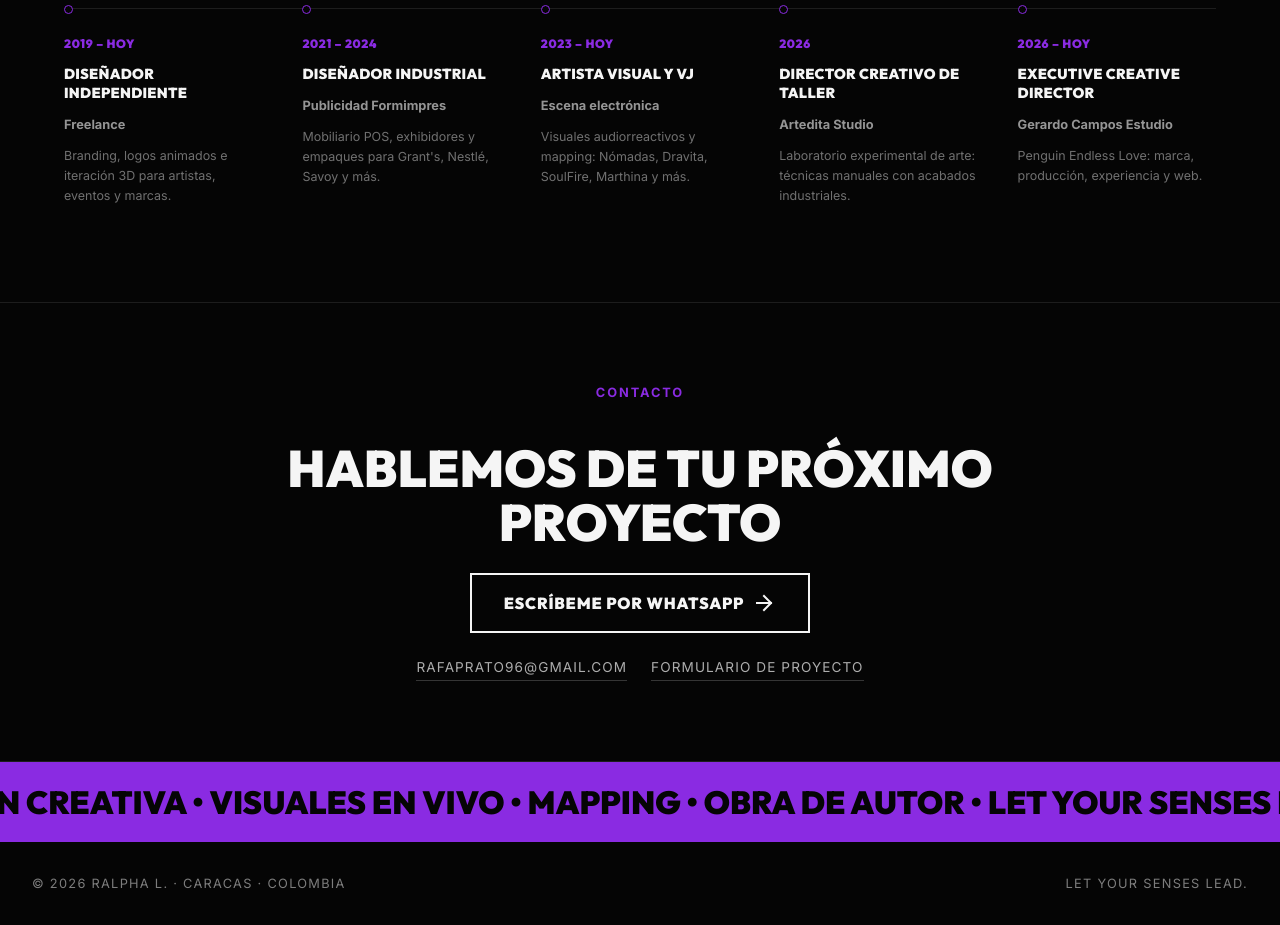
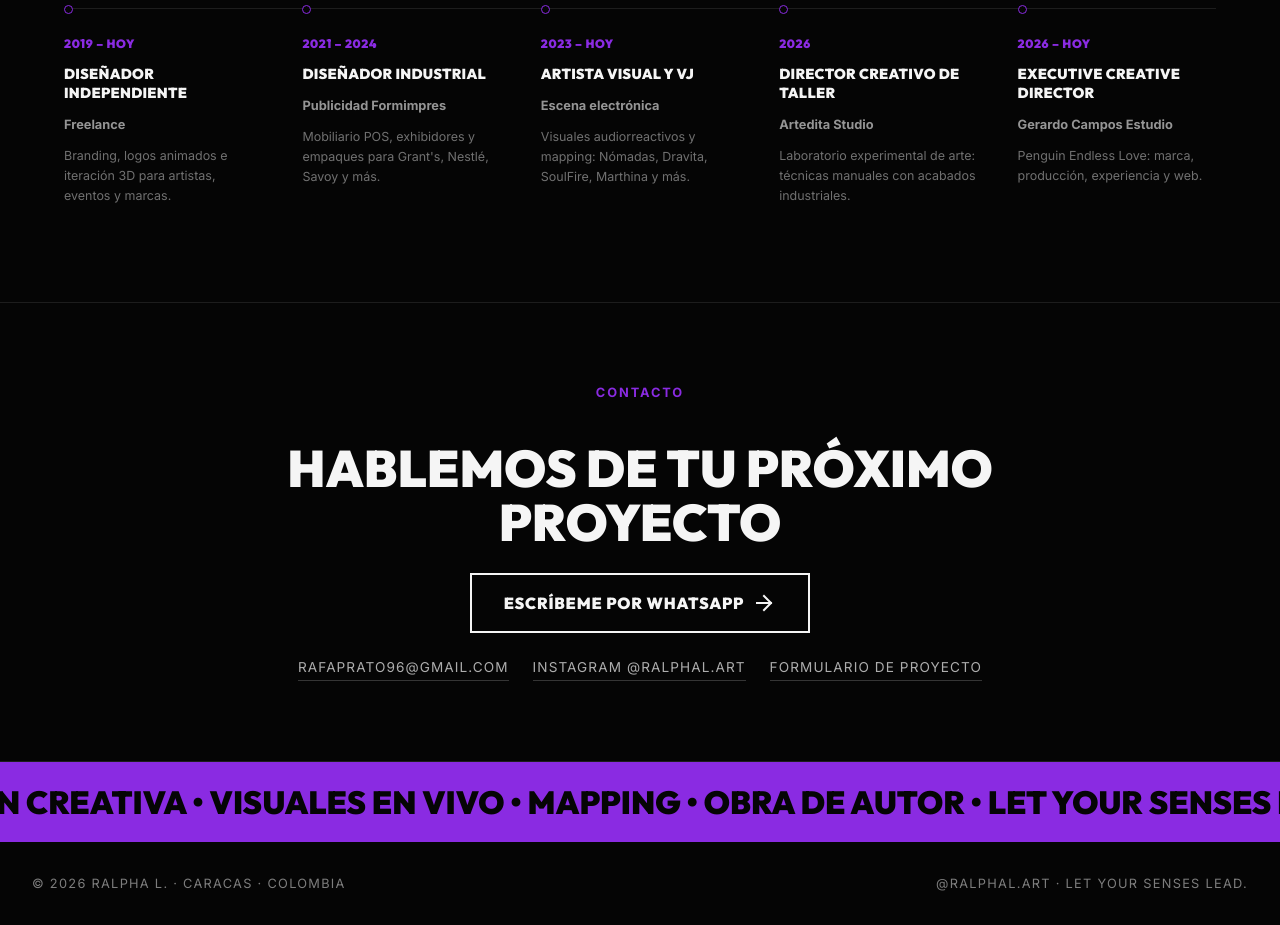
Before and after one commit to RalphaL96/ralphal, a plain HTML site: page about.html in a window 1280 px wide. Shown: the part 1274-2199 px from the top of the page. Drawn offline with Linux system fonts and the light colour scheme.

Commit message:
Agrega Instagram @ralphal.art en contacto, menú y footer
Co-Authored-By: Claude Opus 5.5 <noreply@anthropic.com>
Claude-Session: https://claude.ai/code/session_014kfW9ZPDhbF5qJeoSKCzyf

```diff
--- a/about.html
+++ b/about.html
@@ -31,6 +31,7 @@
                 <div class="contact-popup">
                     <p><a href="mailto:rafaprato96@gmail.com">rafaprato96@gmail.com</a></p>
                     <p><a href="https://wa.me/584126357367" target="_blank" rel="noopener">WhatsApp +58 412 635 7367</a></p>
+                    <p><a href="https://www.instagram.com/ralphal.art/" target="_blank" rel="noopener">Instagram @ralphal.art</a></p>
                 </div>
             </div>
         </div>
@@ -75,6 +76,7 @@
         <a class="brutalist-btn" href="https://wa.me/584126357367" target="_blank" rel="noopener">Escríbeme por WhatsApp <svg width="24" height="24" viewBox="0 0 24 24" fill="none" class="arrow-icon"><path d="M5 12H19M19 12L12 5M19 12L12 19" stroke="currentColor" stroke-width="2" stroke-linecap="square"/></svg></a>
         <div class="contact-links">
             <a href="mailto:rafaprato96@gmail.com">rafaprato96@gmail.com</a>
+            <a href="https://www.instagram.com/ralphal.art/" target="_blank" rel="noopener">Instagram @ralphal.art</a>
             <a href="/start-project">Formulario de proyecto</a>
         </div>
     </section></main>
@@ -84,7 +86,7 @@
         </div>
         <div class="footer-bottom">
             <span>© <span data-year>2026</span> RALPHA L. · Caracas · Colombia</span>
-            <span>Let your senses lead.</span>
+            <span><a href="https://www.instagram.com/ralphal.art/" target="_blank" rel="noopener" style="text-decoration:none">@ralphal.art</a> · Let your senses lead.</span>
         </div>
     </footer>
     <script src="/main.js?v=4"></script>
```
Also changed, not shown: 404.html (+2 -1 lines), abstraccion-emocional.html (+2 -1 lines), diseno-industrial.html (+2 -1 lines), index.html (+3 -1 lines), lphanty.html (+2 -1 lines), marthina.html (+2 -1 lines), penguin-endless-love.html (+2 -1 lines), soulfire.html (+2 -1 lines), start-project.html (+2 -1 lines).
